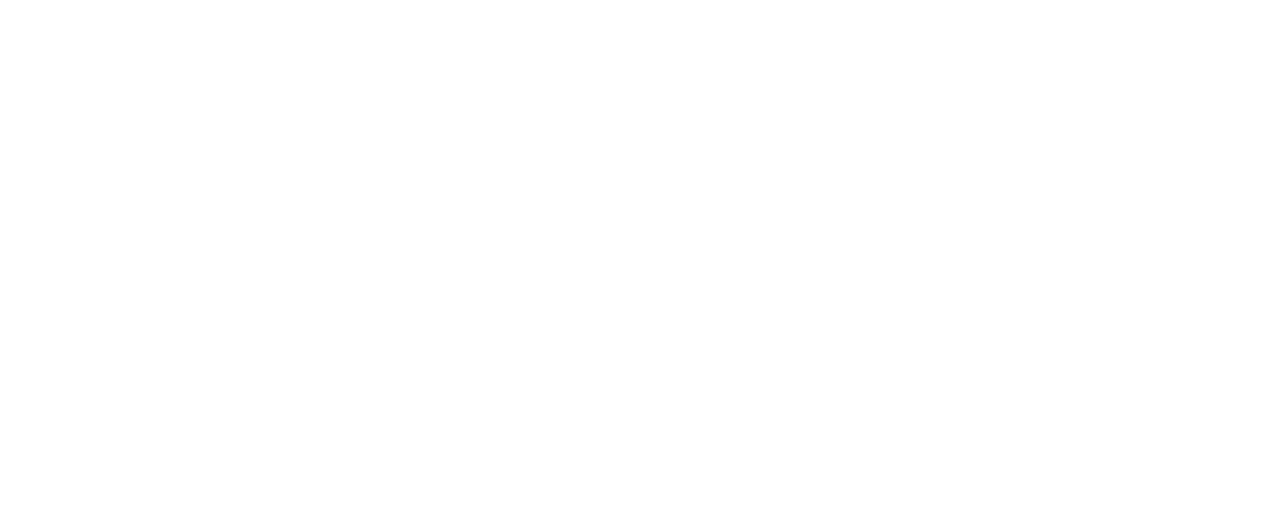
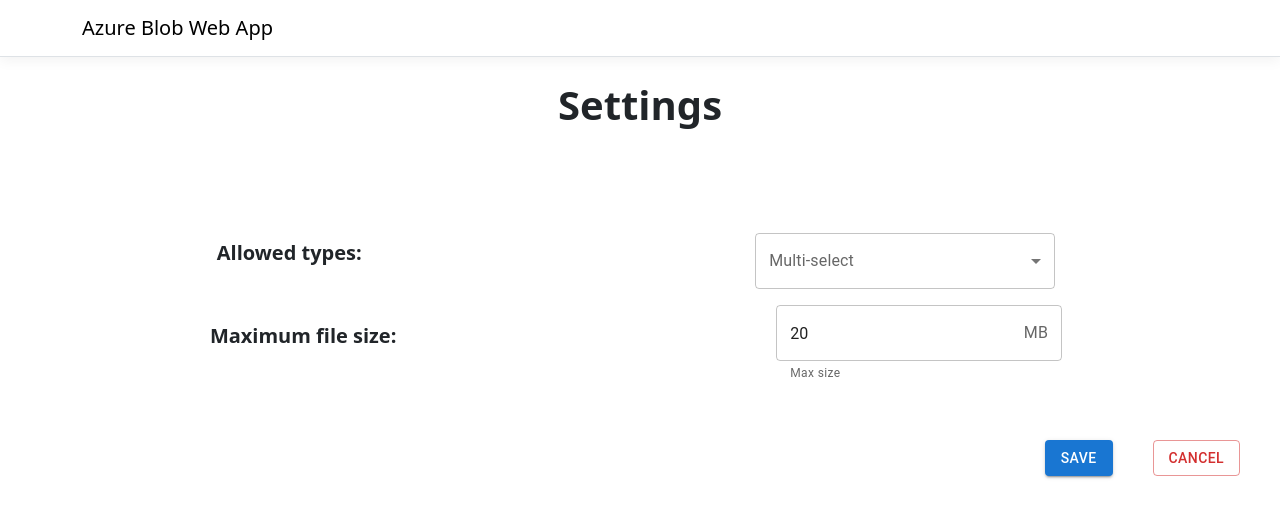
Before and after one commit to hansraj09/AzureBlobWebApp, a React (Create React App) app in the folder AzureBlobWebApp/PresentationLayer/ClientApp/: page /settings in a window 1280 px wide. Before the commit this address had no page. Shown: the top 518 px of the page. Built offline with nearby package versions, Linux system fonts and the light colour scheme.

Commit message:
Full frontend implementation of settings page

```diff
--- a/AzureBlobWebApp/PresentationLayer/ClientApp/src/AppRoutes.js
+++ b/AzureBlobWebApp/PresentationLayer/ClientApp/src/AppRoutes.js
@@ -1,9 +1,14 @@
 import  FileBrowser  from "./pages/FileBrowser";
+import Settings from "./pages/Settings";
 
 const AppRoutes = [
   {
     path: '/home',
     element: <FileBrowser />
+  },
+  {
+    path: '/settings',
+    element: <Settings />
   }
 ];
 
--- /dev/null
+++ b/AzureBlobWebApp/PresentationLayer/ClientApp/src/components/MultiChipSelectorBox.js
@@ -0,0 +1,72 @@
+import React, { useState } from 'react'
+import Box from '@mui/material/Box';
+import OutlinedInput from '@mui/material/OutlinedInput';
+import InputLabel from '@mui/material/InputLabel';
+import MenuItem from '@mui/material/MenuItem';
+import FormControl from '@mui/material/FormControl';
+import Select from '@mui/material/Select';
+import Chip from '@mui/material/Chip';
+
+const MultiChipSelectorBox = (props) => {
+
+    const ITEM_HEIGHT = 48;
+    const ITEM_PADDING_TOP = 8;
+    const MenuProps = {
+    PaperProps: {
+        style: {
+        maxHeight: ITEM_HEIGHT * 4.5 + ITEM_PADDING_TOP,
+        width: 250,
+        },
+    },
+    };
+
+    const handleChange = (event) => {
+      const {
+        target: { value },
+      } = event;
+      // check if 'all' selected, then deselect all other options
+      if (value.includes('all')) {
+        props.setSelected(['all'])
+      } else {
+          props.setSelected(
+            // On autofill we get a stringified value.
+            typeof value === 'string' ? value.split(',') : value,
+          );
+      }
+    };
+
+    return (
+      <div>
+        <FormControl sx={{ m: 1, width: 300 }}>
+          <InputLabel id="multiple-chip-label">Multi-select</InputLabel>
+          <Select
+            labelId="multiple-chip-label"
+            id="multiple-chip"
+            multiple
+            value={props.selected}
+            onChange={handleChange}
+            input={<OutlinedInput id="select-multiple-chip" label="Multi-select" />}
+            renderValue={(selected) => (
+              <Box sx={{ display: 'flex', flexWrap: 'wrap', gap: 0.5 }}>
+                {selected.map((value) => (
+                  <Chip key={value} label={value} />
+                ))}
+              </Box>
+            )}
+            MenuProps={MenuProps}
+          >
+            {props.listItems.map((name) => (
+              <MenuItem
+                key={name}
+                value={name}
+              >
+                {name}
+              </MenuItem>
+            ))}
+          </Select>
+        </FormControl>
+      </div>
+    );
+}
+
+export default MultiChipSelectorBox
--- a/AzureBlobWebApp/PresentationLayer/ClientApp/src/components/NavMenu.js
+++ b/AzureBlobWebApp/PresentationLayer/ClientApp/src/components/NavMenu.js
@@ -30,6 +30,10 @@
     navigate('/login')
   }
 
+  const handleSettings = () => {
+    navigate('/settings')
+  }
+
   return (
     <header>
       <Navbar className="navbar-expand-sm navbar-toggleable-sm ng-white border-bottom box-shadow mb-3" container light>
@@ -42,7 +46,7 @@
                   <Avatar {...stringAvatar(getUsername())} />
               </DropdownToggle>
               <DropdownMenu end>
-                <DropdownItem>Settings</DropdownItem>
+                <DropdownItem onClick={handleSettings}>Settings</DropdownItem>
                 <DropdownItem divider />
                 <DropdownItem className='text-danger' onClick={handleSignOut}>Sign Out</DropdownItem>
               </DropdownMenu>
--- a/AzureBlobWebApp/PresentationLayer/ClientApp/src/pages/FileBrowser.js
+++ b/AzureBlobWebApp/PresentationLayer/ClientApp/src/pages/FileBrowser.js
@@ -82,8 +82,8 @@
                 {(files === null || files.length === 0) ? (
                     <p className="d-flex flex-row justify-content-center vh-100 w-100 fs-1 align-items-center">No files found</p>
                 ) : (
-                    files.map((file) =>
-                        <FileItem key={file} name={file.name} type={file.contentType} uri={file.uri} onDelete={onDelete} onDownload={onDownload} />
+                    files.map((file, index) =>
+                        <FileItem key={index} name={file.name} type={file.contentType} uri={file.uri} onDelete={onDelete} onDownload={onDownload} />
                     )
                 )}
                 <Fab color="primary" component="label" aria-label="add" sx={{
--- /dev/null
+++ b/AzureBlobWebApp/PresentationLayer/ClientApp/src/pages/Settings.js
@@ -0,0 +1,90 @@
+import React, { useEffect, useState } from 'react'
+import Button from '@mui/material/Button';
+import InputAdornment from '@mui/material/InputAdornment';
+import FormHelperText from '@mui/material/FormHelperText';
+import FormControl from '@mui/material/FormControl';
+import OutlinedInput from '@mui/material/OutlinedInput';
+import MultiChipSelectorBox from '../components/MultiChipSelectorBox';
+import { toastOptions } from "../utils/Utils"
+import { toast, ToastContainer } from 'react-toastify';
+import { useNavigate } from 'react-router-dom';
+
+const Settings = () => {
+
+    const DEFAULT_MAX_SIZE = 20
+
+    const [maxAllowedSizeInMB, setMaxAllowedSizeInMB] = useState(DEFAULT_MAX_SIZE)
+    const [types, setTypes] = useState([]);
+
+    const navigate = useNavigate()
+
+    useEffect(() => {
+        // get user configurations
+        // const userConfig = await ...
+        //setMaxAllowedSizeInMB(userConfig.maxSize)
+        //setTypes(userConfig.allowedTypes)
+    }, [])
+
+    const typeList = [
+        'text',
+        'image',
+        'video',
+        'all'
+    ]
+
+    const onSizeChanged = (e) => {
+        // test for numerical value only
+        const input = e.target.value
+        if (/^\d+$/.test(input) || (input === "")) {
+            setMaxAllowedSizeInMB(input)
+        }
+    }
+
+    const onSave = () => {
+        if (maxAllowedSizeInMB === "") {
+            toast.error("Max allowed size cannot be empty", toastOptions)
+        } else {
+            // save configuration
+            navigate('/home')
+        }
+    }
+
+    const onCancel = () => {
+        navigate('/home')
+    }
+
+  return (
+    <div className='d-flex flex-column align-items-center'>
+        <h1 className='mt-2 fw-bold mb-5'>Settings</h1>
+        <div className='d-flex flex-column w-100 px-4 fs-5 my-5'>
+            <div className='d-flex flex-row justify-content-around'>
+                <p className='d-flex fw-bold align-items-center'>Allowed types:</p>
+                <MultiChipSelectorBox selected={types} setSelected={setTypes} listItems={typeList} />
+            </div>
+            <div className='d-flex flex-row justify-content-around'>
+                <p className='d-flex fw-bold align-items-center'>Maximum file size:</p>
+                <FormControl error={maxAllowedSizeInMB === ''} sx={{ m: 1, width: '25ch' }} variant="outlined">
+                    <OutlinedInput
+                        id="outlined-adornment-size"
+                        endAdornment={<InputAdornment position="end">MB</InputAdornment>}
+                        aria-describedby="outlined-size-helper-text"
+                        inputProps={{
+                        'aria-label': 'max-size',
+                        }}
+                        value={maxAllowedSizeInMB}
+                        onChange={onSizeChanged}
+                    />
+                    <FormHelperText id="outlined-size-helper-text">Max size</FormHelperText>
+                </FormControl>
+            </div>
+        </div>
+        <div className='d-flex flex-row align-items-center justify-content-end w-100'>
+            <Button variant="contained" onClick={onSave}>Save</Button>
+            <Button variant="outlined" color='error' onClick={onCancel} sx={{mx: 5}}>Cancel</Button>
+        </div>
+        <ToastContainer />
+    </div>
+  )
+}
+
+export default Settings
```
Also changed, not shown: 1 other file (tests, documents, lock files or other folders).
